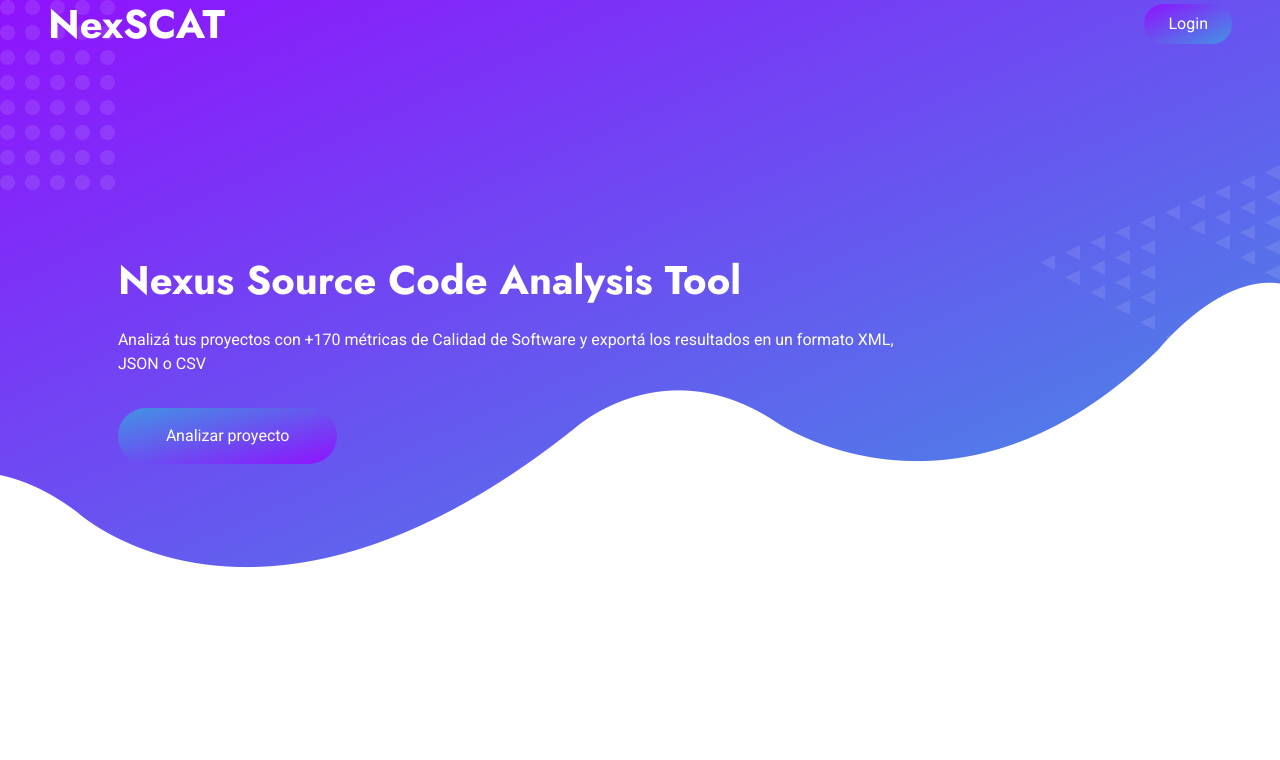
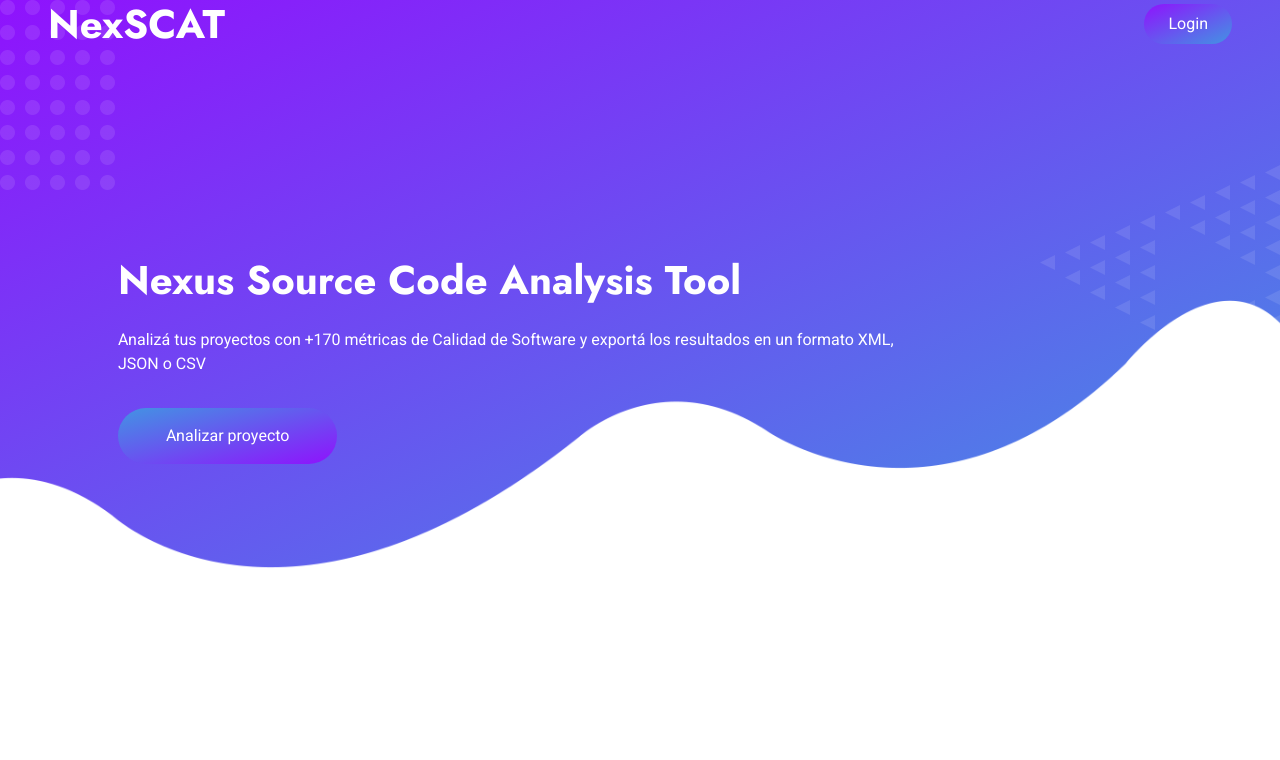
Before and after one commit to CelesteOj22/NexSCAT, a Django app: page / in a window 1280 px wide. Shown: the top 760 px of the page. Run offline with Django 4.2, Linux system fonts and the light colour scheme; parts of the project's set-up code (start-up, migrations or seed data) failed here and were passed over; some libraries are stand-ins or nearby versions.

Commit message:
background size

```diff
--- a/static/css/style.css
+++ b/static/css/style.css
@@ -313,6 +313,7 @@ body.home-page .sticky-top.navbar-light .navbar-brand h1 {
         right 0px top 50%,
         center bottom;
     background-repeat: no-repeat;
+    background-size: auto, auto, 100% auto;
 }
 .center-wrapper {
     display: flex;
@@ -487,6 +488,7 @@ body.home-page .sticky-top.navbar-light .navbar-brand h1 {
         right 0px top 50%,
         center top;
     background-repeat: no-repeat;
+    background-size: auto, auto, 100% auto;
 }
 
 .footer .btn.btn-social {
```
